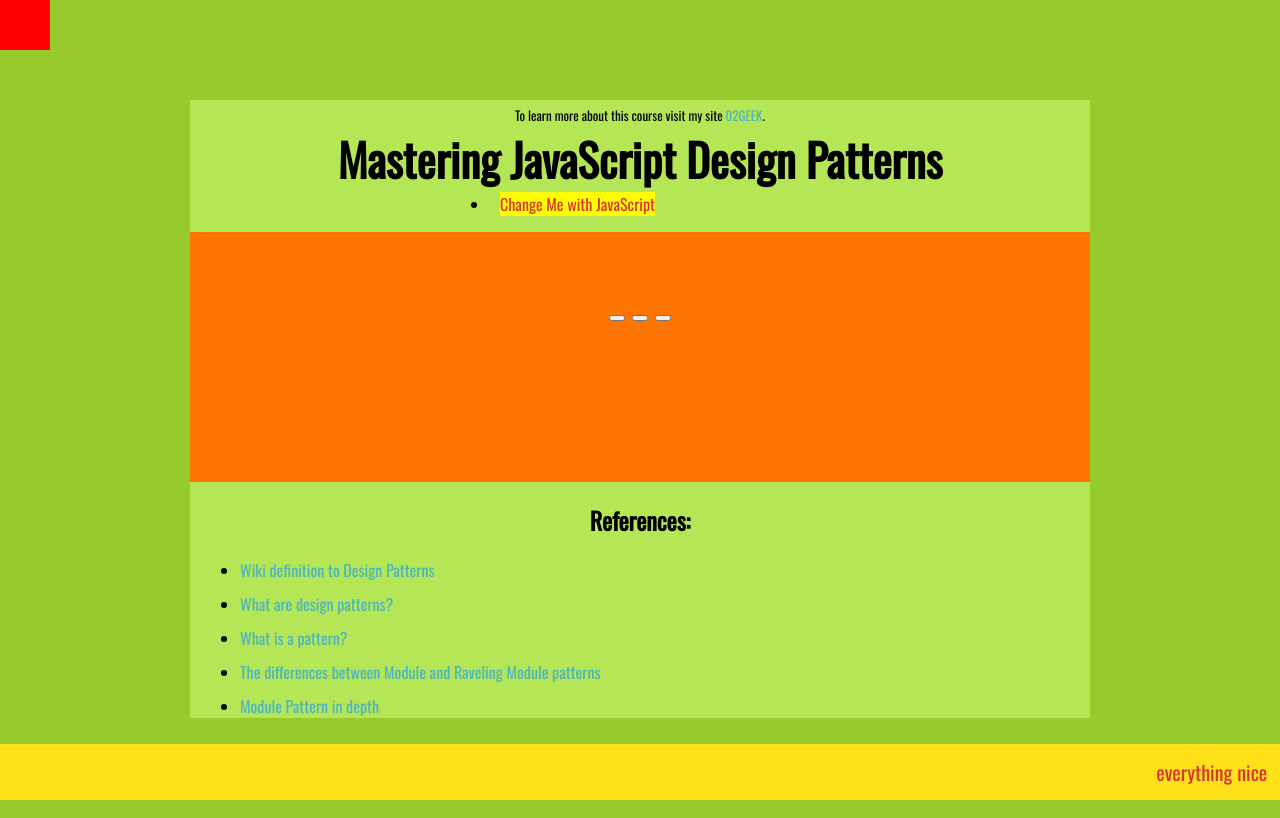
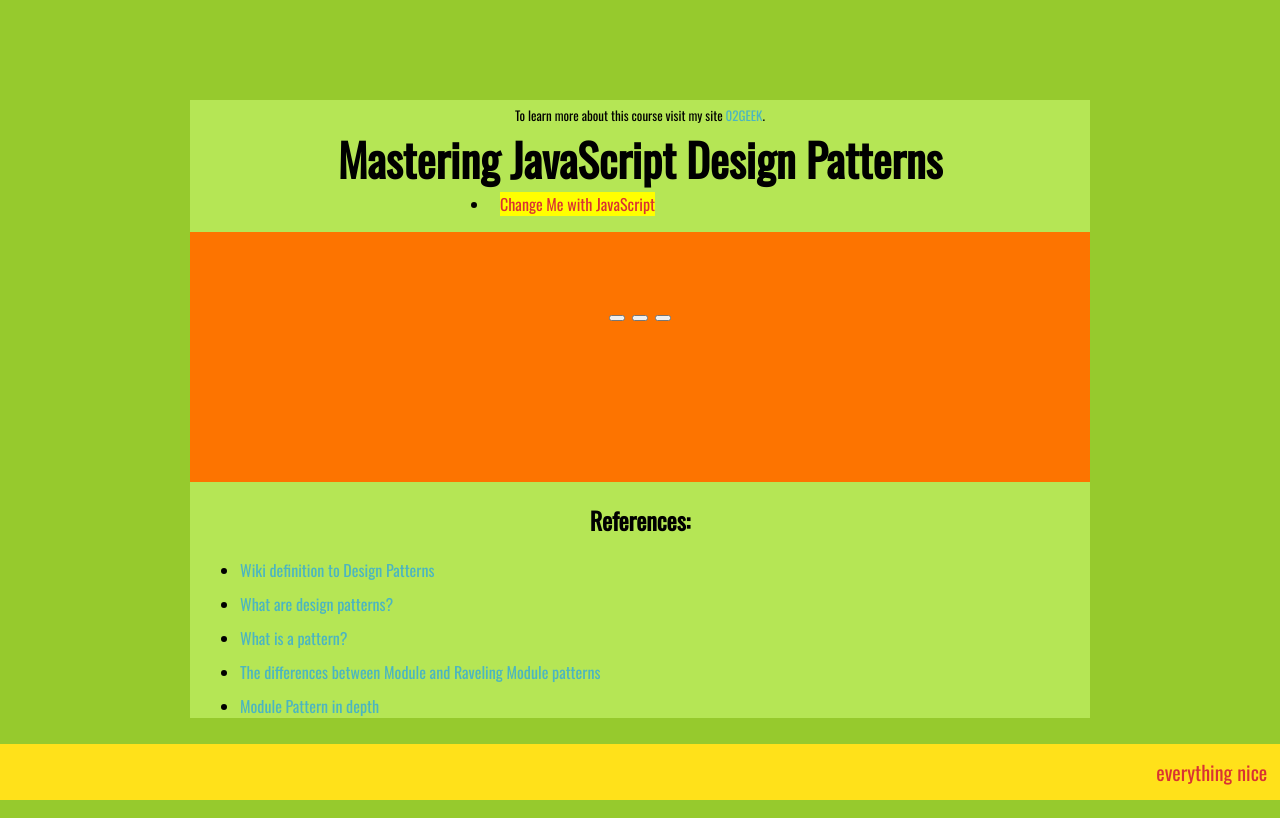
Before and after one commit to sdeli/design-patterns-in-javascript, a website with bundled scripts: page docs/index.html in a window 1280 px wide. Built offline with nearby package versions, Linux system fonts and the light colour scheme.

Commit message:
committed corrections

```diff
--- a/docs/flowers-index.html
+++ b/docs/index.html
@@ -10,7 +10,6 @@
 	<link rel="stylesheet" href="assets/css/style.css">
 </head>
 <body>
-	<div style="background: red; position: absolute; top: 0px; left: 0px; width: 50px; height: 50px;"></div>
 	<div class="article">
 		<p>To learn more about this course visit my site <a href="http://02geek.com/" target="_blank">02GEEK</a>.</p>
 		<h1>Mastering JavaScript Design Patterns</h1>
```
